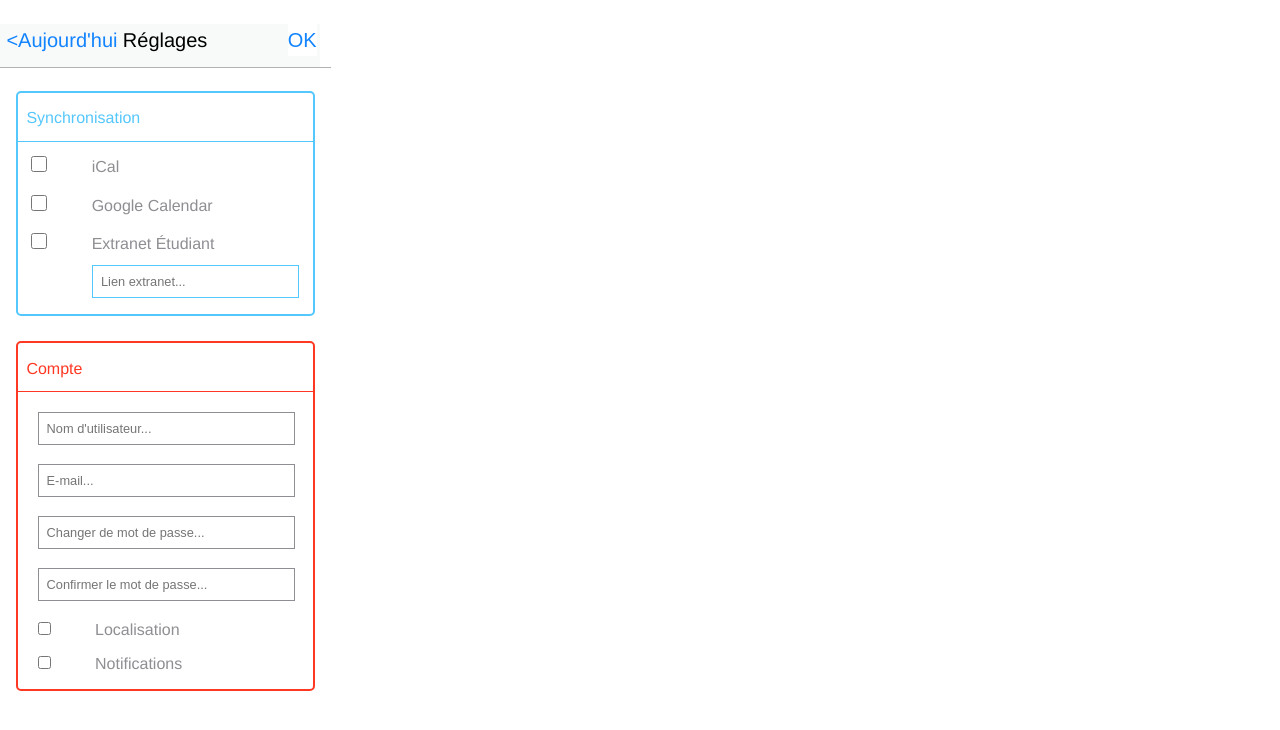
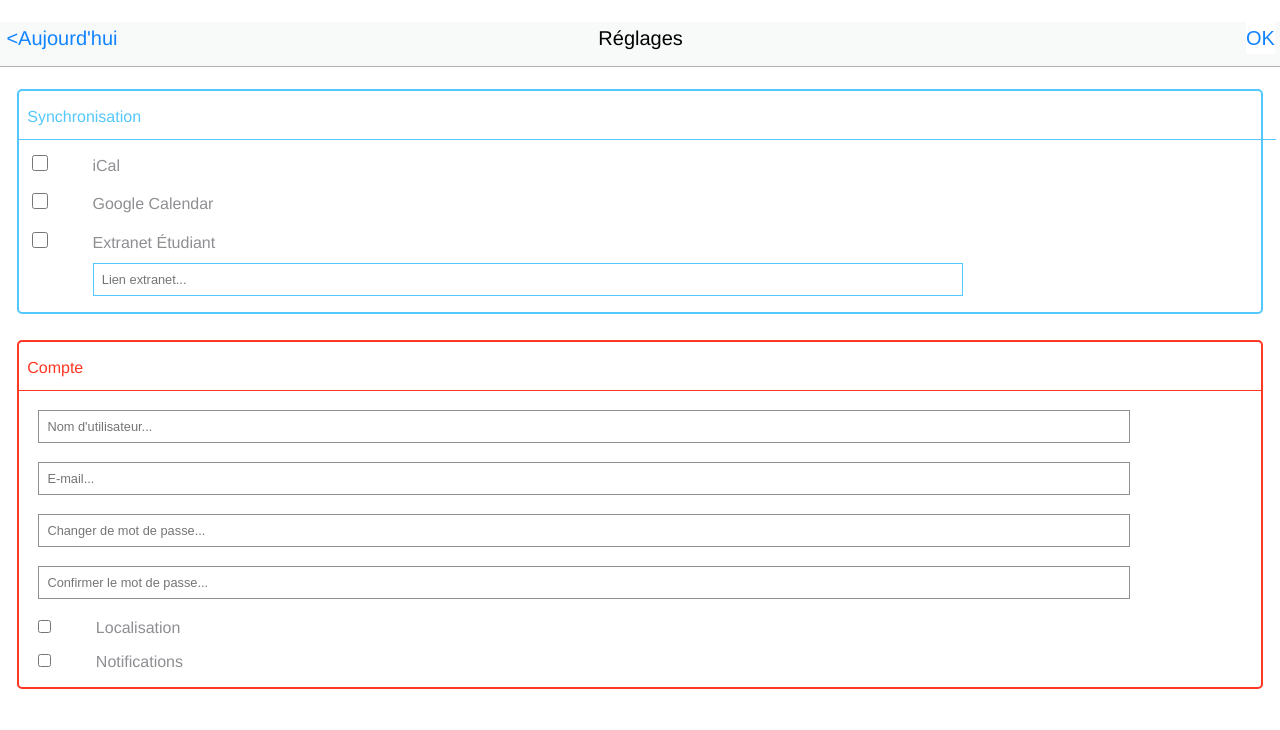
Before and after one commit to Tibroux/Tiby_TFE, a PHP site: page /reglages.html in a window 1280 px wide. Shown: the top 730 px of the page. Run offline with PHP 8.4, Linux system fonts and the light colour scheme.

Commit message:
corr_css_princ

```diff
--- a/css/styles.css
+++ b/css/styles.css
@@ -11,18 +11,21 @@ body {
 	font-family: "helvetica",sans-serif;
 	font-weight: 100;
 	font-size: 16px;
-	max-width: 320px;
+	/*max-width: 320px;*/
+	width: 100%;
 	overflow-x: hidden;
 }
 header {
-	margin-top: 1.5rem;
+	margin-top: 1.4rem;
 	width: 100%;
 	background-color: #f8f9f9;
 }
 header ul {
-	width: 320px;
+	/*width: 320px;*/
+	width: 100%;
+	margin: auto;
 	border-bottom: 1px solid #b2b2b2;
-	padding-right: .7rem;
+	/*padding-right: .7rem;*/
 	padding-bottom: .7rem;
 	margin-bottom: 1.4rem;
 }
@@ -31,6 +34,8 @@ header ul {
 }
 header ul li {
 	display: inline-block;
+	width: 32.8%;
+	text-align: center;
 }
 .content {
 	width: 100%;
@@ -41,7 +46,7 @@ li.back:before {
 	font-size: 1.25rem; /*7,51pt*/
 }
 li.back {
-	width: 33%;
+	/*width: 33%;*/
 	text-align: left;
 	margin-left: .4rem;
 }
@@ -53,25 +58,25 @@ li.back a {
 h1 {
 	font-size: 1.25rem;
 	font-weight: 500;
-	position: relative;
-	left: 0rem;
+	/*position: relative;
+	left: 0rem;*/
 }
 h1 a {
 	font-size: 1.25rem;
 	font-weight: 500;
-	position: relative;
-	left: 0rem;
+	/*position: relative;
+	left: 0rem;*/
 	text-decoration: none;
 	color: #ff3824;
 }
 h1.space {
-	left: .4rem;
+	/*left: .4rem;*/
 }
 li.confirm_btn, li.more {
-	width: 33%;
+	/*width: 33%;*/
 	text-align: right;
-	position: relative;
-	left: .35rem;
+	/*position: relative;
+	left: .35rem;*/
 }
 li.more a {
 	text-decoration: none;
@@ -79,7 +84,7 @@ li.more a {
 	color: rgba(18,132,255,1);
 }
 li#var1 {
-	width: 28.15%;
+	/*width: 28.15%;*/
 }
 #register, #ok {
 	height: 2rem;
@@ -94,7 +99,7 @@ li#var1 {
 	text-align: center;
 }
 .logo img {
-	margin: 1.25rem auto 1.5rem;
+	margin: 1.25rem auto 1.25rem;
 	width: 100px;
 	height: 100px;
 }
@@ -103,14 +108,17 @@ ol, ul {
 }
 ul.champs {
 	background-color: #f8f9f9;
+	width: 100%;
 }
 li.section_search {
 	border-radius: 5px;
-	width: 92%;
-	margin: .8rem .05rem .05rem .8rem;
+	display: block;
+	width: 97.5%;
+	margin: .8rem auto 0;
 	height: 1.6rem;
 	background-color: #fff;
-	padding: .3rem 0;
+	padding: .6rem 0 .2rem .6rem;
+	text-align: left;
 }
 .search_logo {
 	width: 18px;
@@ -120,12 +128,15 @@ li.section_search {
 	outline: none;
 	border: none;
 	font-size: 1rem;
+	position: relative;
+	top: -.2rem;
+	width: 97.5%;
 }
 ul.past_day {
 	border: 1px solid #8e8e93;
 	border-radius: 5px;
 	color: #8e8e93;
-	width: 92%;
+	width: 97%;
 	margin: 1rem auto;
 }
 ul.past_day li {
@@ -135,10 +146,10 @@ ul.past_day li h3 {
 	font-weight: 100;
 }
 form, .active_day {
-	width: 92%;
+	width: 97%;
 	margin: auto;
-	position: relative;
-	left: .35rem;
+	/*position: relative;
+	left: .35rem;*/
 	border-radius: 5px;
 	line-height: 1.6;
 }
@@ -178,6 +189,19 @@ form fieldset ol {
 }
 #first_decal_synchro, .active_day li table.planning {
 	border-top: 1px solid #54c7fc;
+	width: 100.2%;
+}
+table tr td{
+	display: inline-block;
+	width: 30.8%;
+	margin: 0 .9%;
+}
+td.tab_left {
+	border-right: 1px solid #54c7fc;
+}
+td.tab_right {
+	border-left: 1px solid #54c7fc;
+	padding-left: 1.4rem;
 }
 #first_decal_compte {
 	border-top: 1px solid #ff3824;
```
Also changed, not shown: semaine.html (+6 -6 lines).
